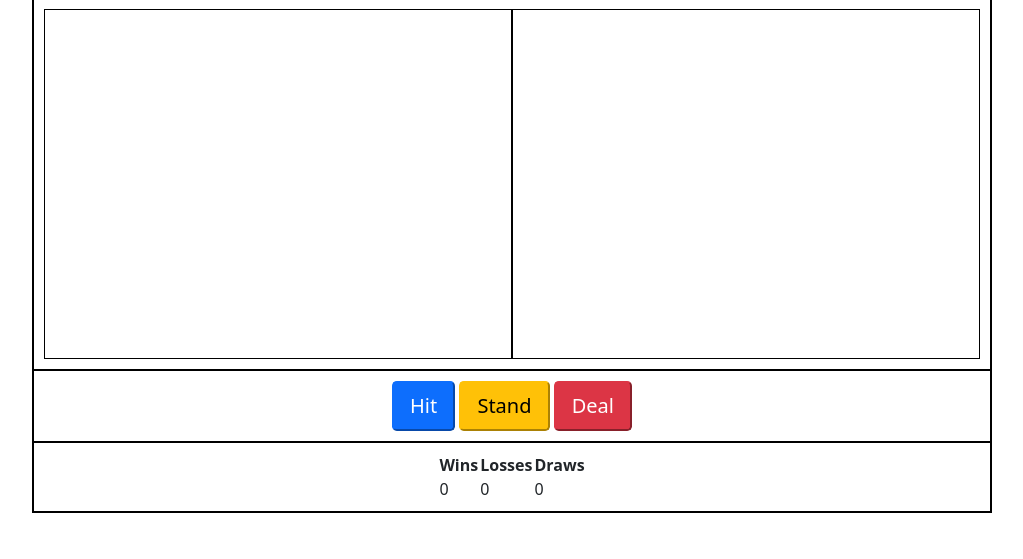
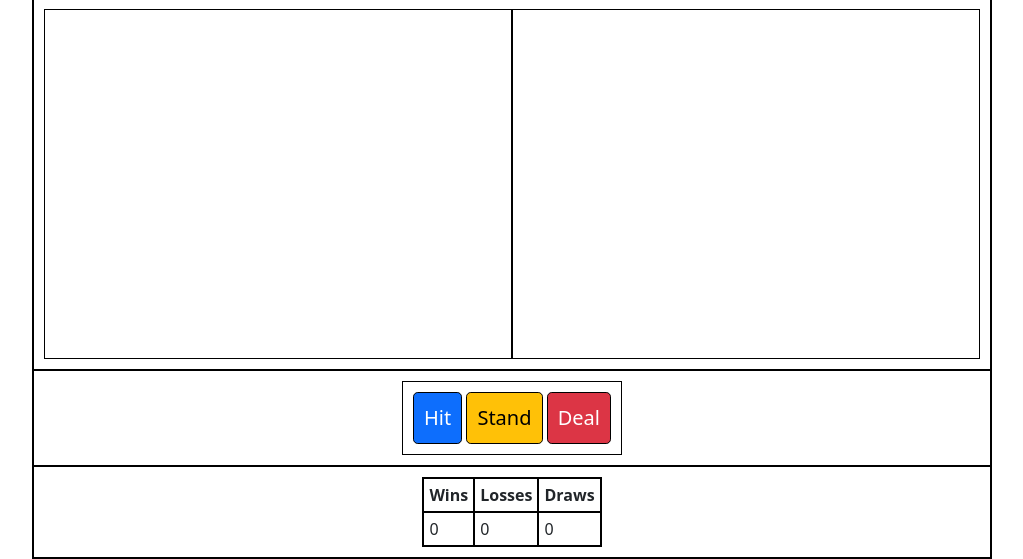
Before and after one commit to waqasaamir/javascript-challenges, a plain HTML site: page index.html in a window 1280 px wide. Shown: the part 757-1316 px from the top of the page, without its empty margins (128-1151 px from the left). Before the commit the page ends 1270 px from the top, so only its background shows below. Drawn offline with nearby package versions, Linux system fonts and the light colour scheme.

Commit message:
git commit

```diff
--- a/index.html
+++ b/index.html
@@ -81,7 +81,7 @@
             </div>
         </div>
         <div class="flex-blackjack-row-3">
-            <table>
+            <table class="table-1">
                 <tr>
                     <th>Wins</th>
                     <th>Losses</th>
--- a/static/css/styles.css
+++ b/static/css/styles.css
@@ -35,6 +35,14 @@
   height: 350px;
   flex: 1;
 }
+.flex-blackjack-row-2 button {
+  border: 1px solid black;
+  padding: 10px;
+}
+.flex-blackjack-row-2 div {
+  border: 1px solid black;
+  padding: 10px;
+}
 
 .flex-box-container-1 div {
   display: flex;
@@ -46,6 +54,12 @@
 .flex-box-container-2 img {
   margin: 10px;
 }
+.table-1,
+th,
+td {
+  padding: 5px;
+  border: 2px solid black;
+}
 
 .container-2 button {
   margin-bottom: 10px;
--- a/static/js/script.js
+++ b/static/js/script.js
@@ -158,3 +158,10 @@ function buttonsRandom(){
     }
 
 }
+//Challenge 5
+
+document.querySelector('#blacjack-hit-button').addEventListener('click',blackjackhit);
+
+function blackjackhit(){
+    alert('Daddy, Harder!');
+}
```
